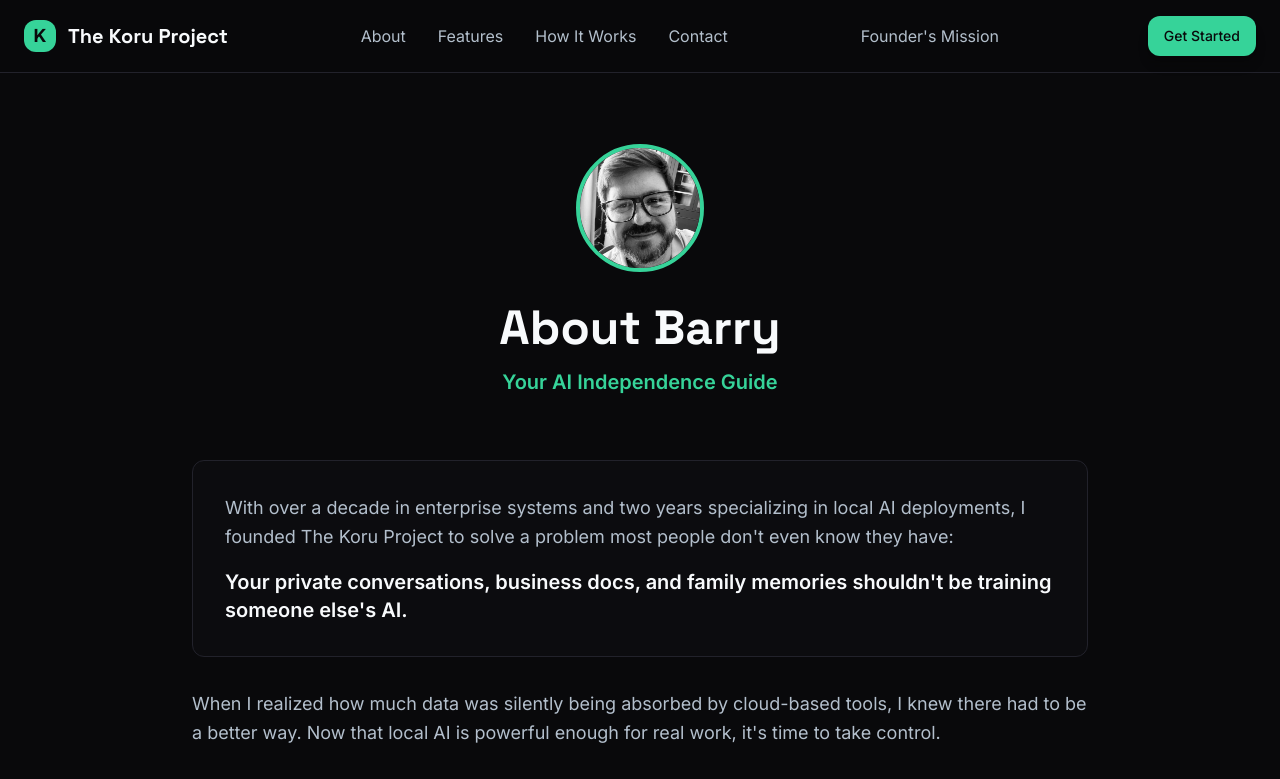
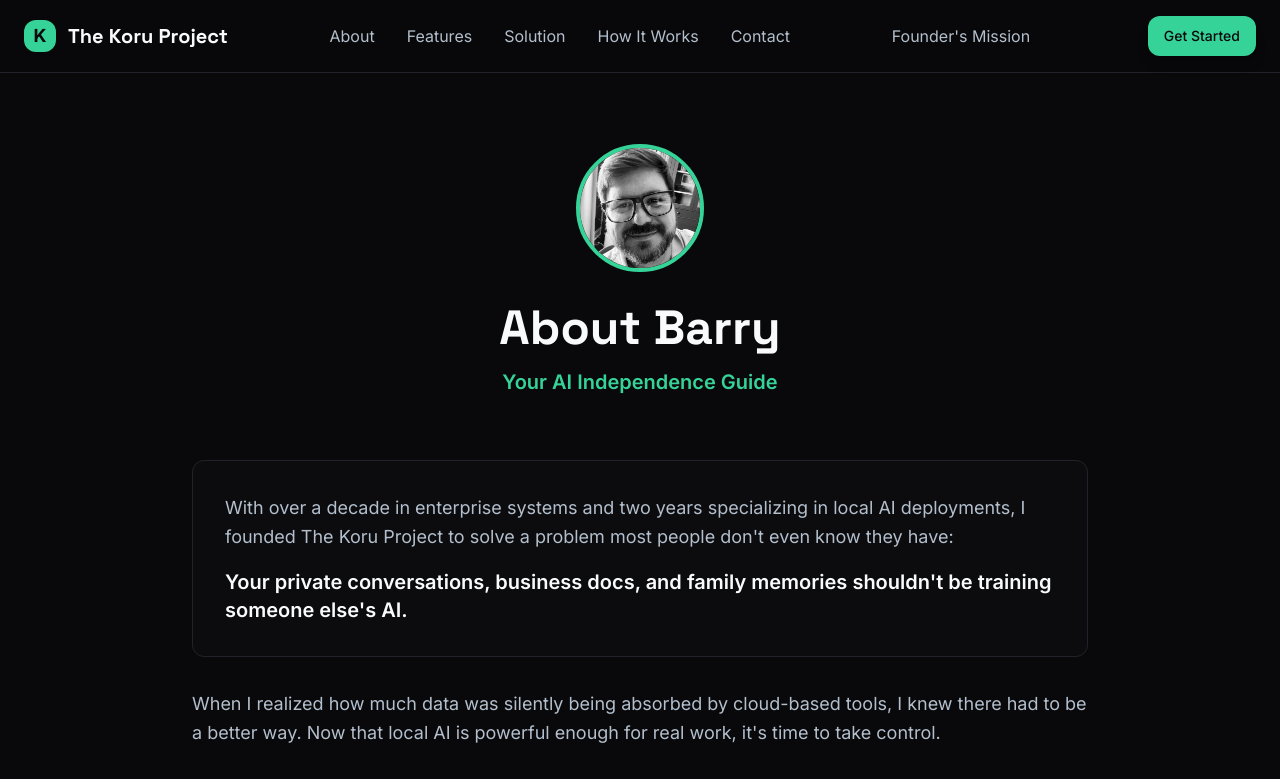
Before and after one commit to bharris82/koru-perfection-hub, a React (Vite) app: page /about in a window 1280 px wide. Shown: the top 779 px of the page. Built offline with nearby package versions, Linux system fonts and the light colour scheme.

Commit message:
Add navigation for AI setup
Added a navigation link for "Your Own Private AI Setup" to the top navigation bar.

```diff
--- a/src/components/sections/solution.tsx
+++ b/src/components/sections/solution.tsx
@@ -29,7 +29,7 @@ const Solution = () => {
   ];
 
   return (
-    <section className="py-20 px-6 relative" id="pricing">
+    <section className="py-20 px-6 relative" id="solution">
       {/* Background decoration */}
       <div className="absolute inset-0 bg-gradient-to-r from-primary/5 via-transparent to-accent/5"></div>
 
--- a/src/components/ui/navigation.tsx
+++ b/src/components/ui/navigation.tsx
@@ -20,6 +20,9 @@ const Navigation = () => {
             </a>
           <a href="#features" className="text-text-secondary hover:text-text-primary transition-colors">
             Features
+          </a>
+          <a href="#solution" className="text-text-secondary hover:text-text-primary transition-colors">
+            Solution
           </a>
           <a href="#how-it-works" className="text-text-secondary hover:text-text-primary transition-colors">
             How It Works
```
